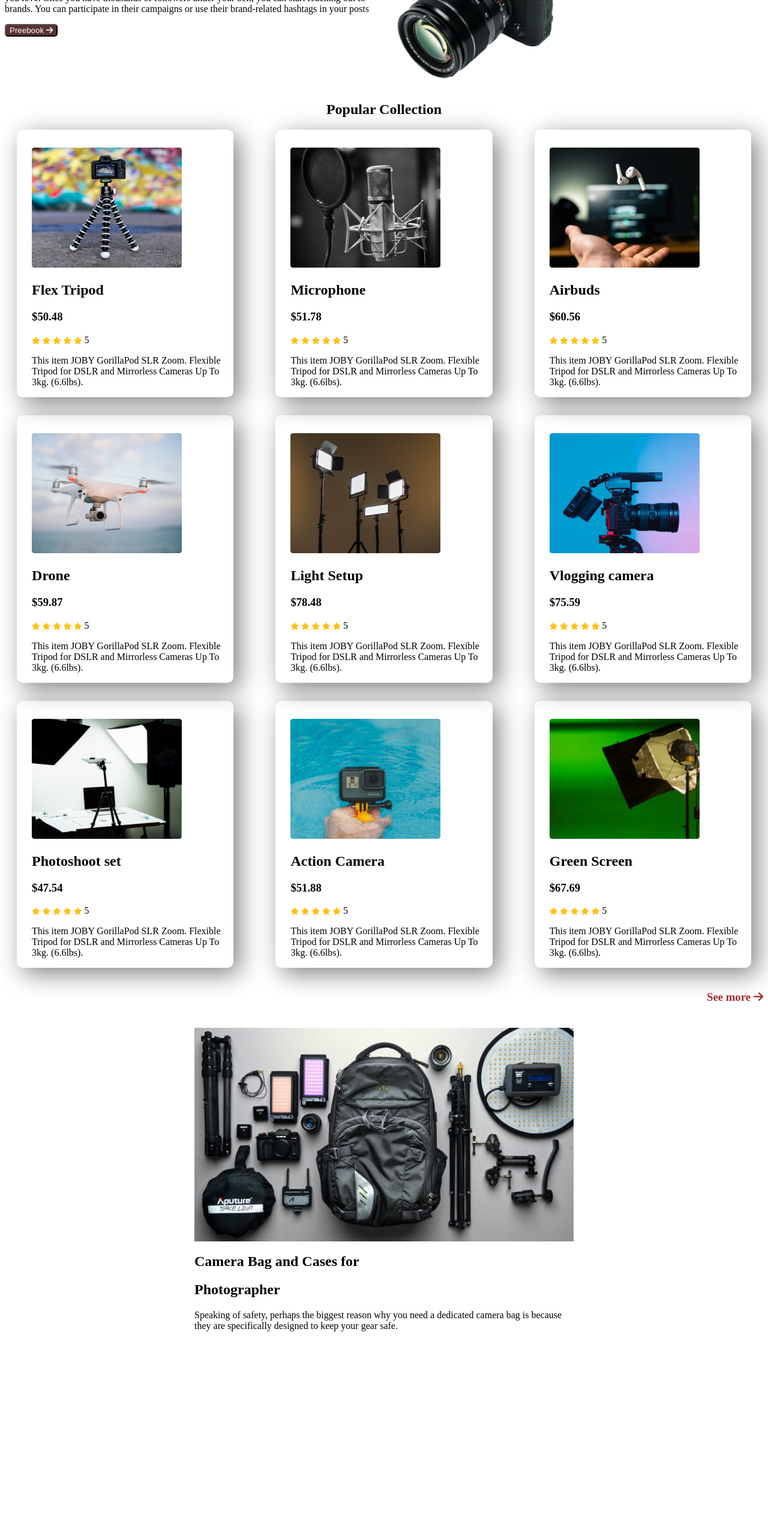
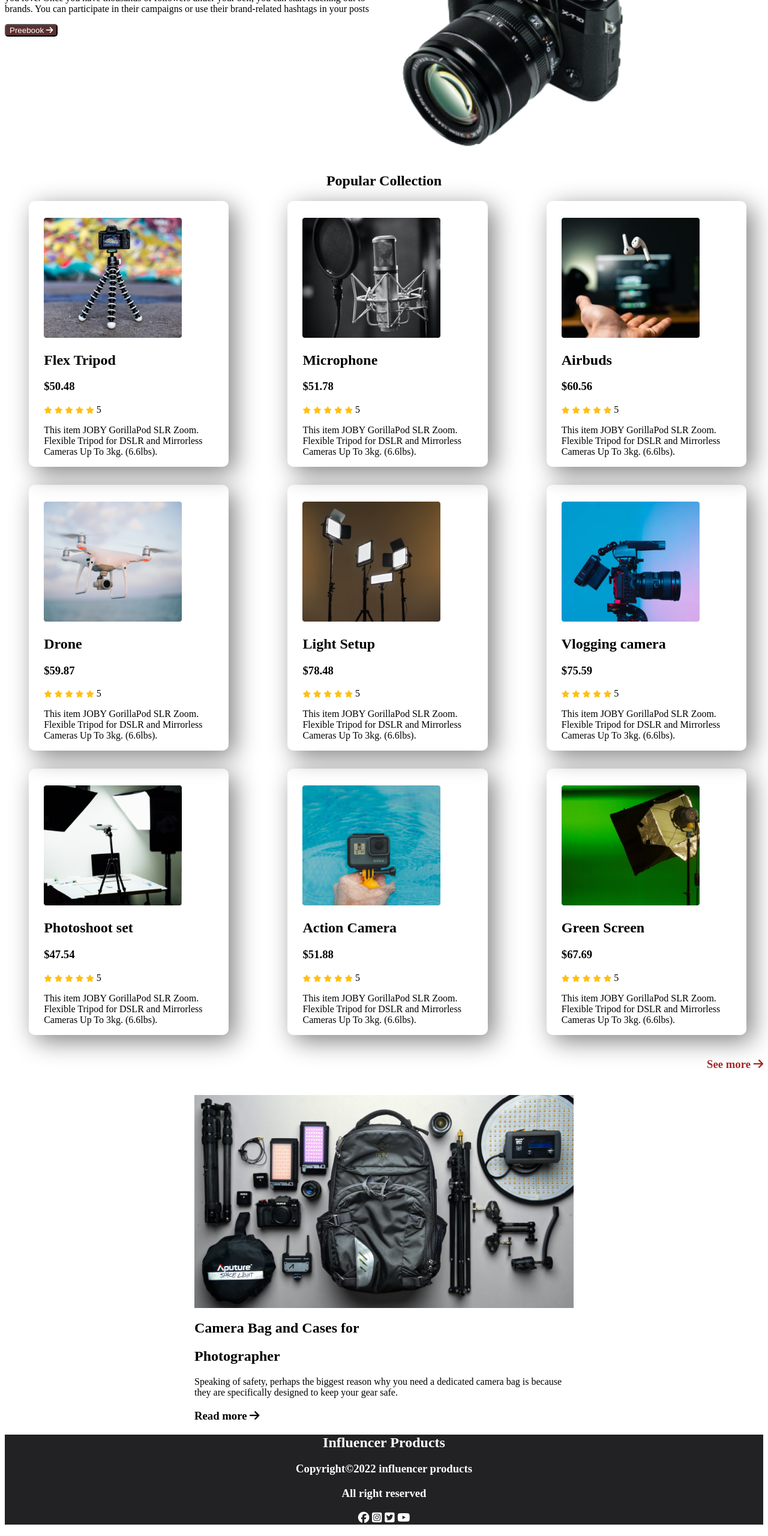
Before and after one commit to MDRifat02/assignment02, a plain HTML site: page index.html in a window 1280 px wide. Shown: the part 219-2779 px from the top of the page at 60% size. Before the commit the page ends 2454 px from the top, so only its background shows below. Drawn offline with Linux system fonts and the light colour scheme; a web font is replaced by a local one.

Commit message:
reponsive added

```diff
--- a/index.html
+++ b/index.html
@@ -17,14 +17,10 @@
 </head>
 
 <body>
-    <!-- header start -->
     <header>
         <h2>Influencer Products</h2>
     </header>
-    <!-- header end -->
-    <main>
-        <!-- Demo Collection -->
-        <section class="Flex-display">
+    <section class="Flex-display ">
         <div class="half-width">
             <h1> Start Your Journey as </h1>
             <h1>Influencer</h1>
@@ -36,12 +32,11 @@
                 <i class="fas fa-arrow-right"></i>
             </button>
         </div>
-            <div class="half-width">
+        <div class="half-width photo-zoom">
             <img src="influencer-gear-main/images/main-camera.png" alt="">
         </div>
 
     </section>
-    </main>
     <section>
         <div>
             <h2 class="h1-align">
@@ -49,7 +44,7 @@
             </h2>
         </div>
     </section>
-    <section>
+    <section">
         <div class="collection ">
             <div class="new-collection box-1">
                 <div class="collection-photo">
@@ -323,17 +318,29 @@
             </h3>
 
         </section>
-    <section>
+        <section class="extra-work">
             <div>
                 <img src="influencer-gear-main/images/bag.jpg" alt="" class="center">
                 <h2 class="center-text">Camera Bag and Cases for</h2>
                 <h2 class="center-text"> Photographer</h2>
                 <p class="center-text">
-                Speaking of safety, perhaps the biggest reason why you need a dedicated camera bag is because they are
+                    Speaking of safety, perhaps the biggest reason why you need a dedicated camera bag is because they
+                    are
                     specifically designed to keep your gear safe.
                 </p>
+                <h3 class="center-text"> Read more
+                    <i class="fas fa-arrow-right"></i>
+                </h3>
             </div>
         </section>
+        <footer class="footer">
+            <h2>Influencer Products</h2>
+            <h3> Copyright&copy;2022 influencer products </h3>
+            <h3> All right reserved</h3>
+            <h3><i class="fab fa-facebook"></i> <i class="fab fa-instagram-square"></i> <i
+                    class="fab fa-twitter-square"></i> <i class="fab fa-youtube"></i></h3>
+
+        </footer>
 </body>
 
 </html>
--- a/style/style.css
+++ b/style/style.css
@@ -25,11 +25,16 @@ h1 {
     width: 50%;
 }
 .half-width img {
-    width: 50%;
+    width: 70%;
 }
 
 .h1-align {
     text-align: center;
+}
+.photo-zoom:hover{
+    transform: scale(1.3);
+    transition: transform 2s;
+
 }
 /* ----------------
 collection style
@@ -40,7 +45,7 @@ collection style
     grid-gap: 30px;
 }
 .new-collection .collection-photo img{
-    width: 250px;
+    width: 230px;
     height: 200px;
 }
 .fa-star {
@@ -55,8 +60,8 @@ collection style
 }
 .box-1{
     border-image-slice: 1;
-    margin-left: 5%;
-    margin-right: 5%;
+    margin-left: 10%;
+    margin-right: 7%;
     padding-left: 25px;
     border-radius: 10px;
     box-shadow: 10px 10px 40px gray;
@@ -77,17 +82,33 @@ collection style
     margin-right: auto;
     width: 50%;
 }
-/*---------------
- media queries
------------------- */
-/*--------------
- Mobile Device
- ----------------*/
- @media only screen and (max-width:688px) {
-     .new-collection{
+.footer{
+    background-color: rgba(31, 31, 34, 0.986);
+    color: white;
+    text-align: center;
+}
 
-         grid-template-columns: repeat(1, 1fr);
+@media only screen and (max-width: 688px) {
+    .Flex-display{
+        width: 350px;
+        grid-template-columns: repeat(1, 1fr);
+    }
+    .h1-align{
+        width: 300px;
+    }
+    .collection{
+        width: 340px;
+        grid-template-columns: repeat(1,1fr);
+    }
+    .buttom-2{
+        width:460px;
+    }
+    .extra-work{
+        width: 350px;
+    }
+    .footer{
+        width: 300px;
+    }
 
-     }
 
  }
```
Lines whose indentation alone changed are shown as unchanged.
